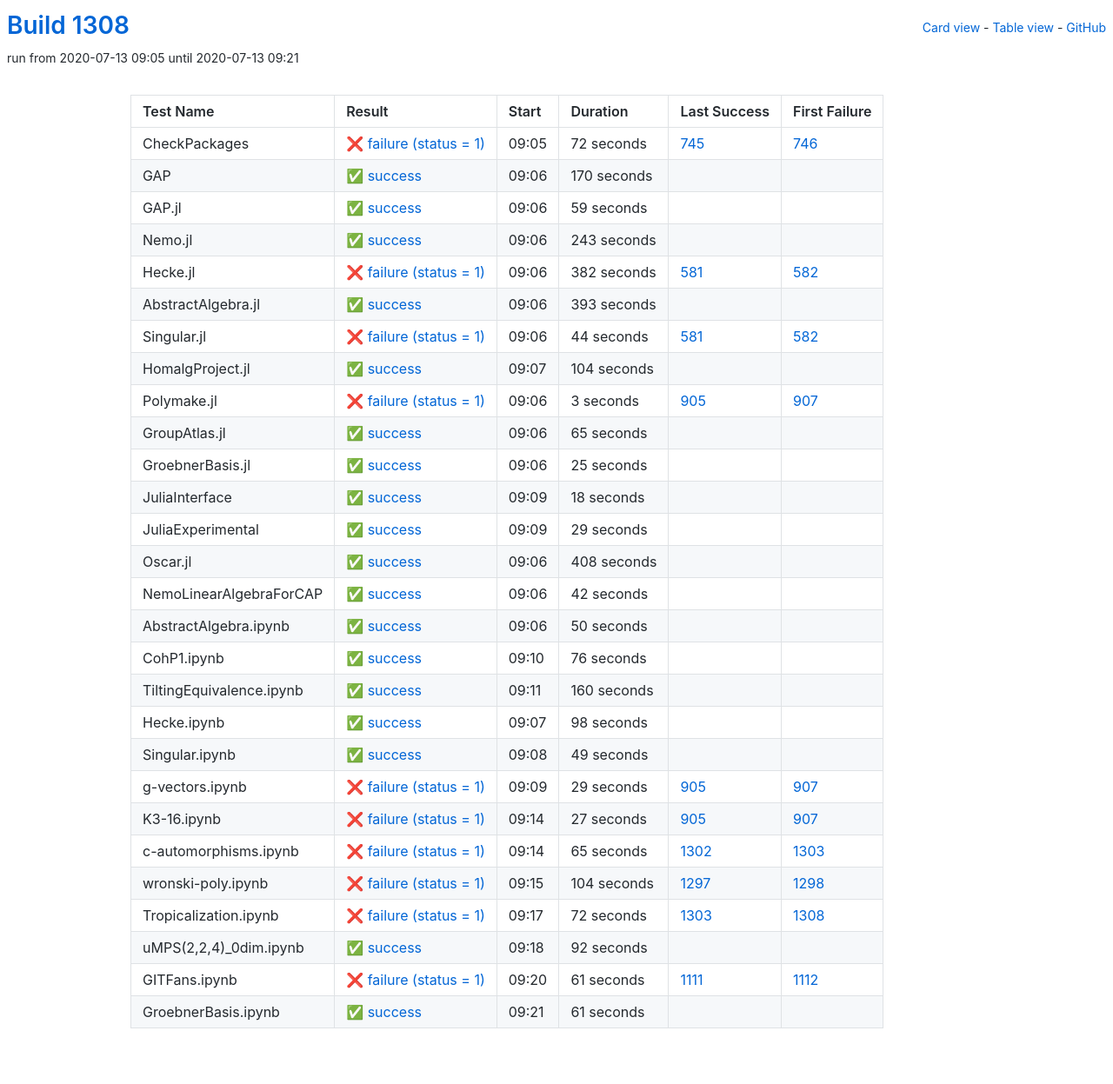
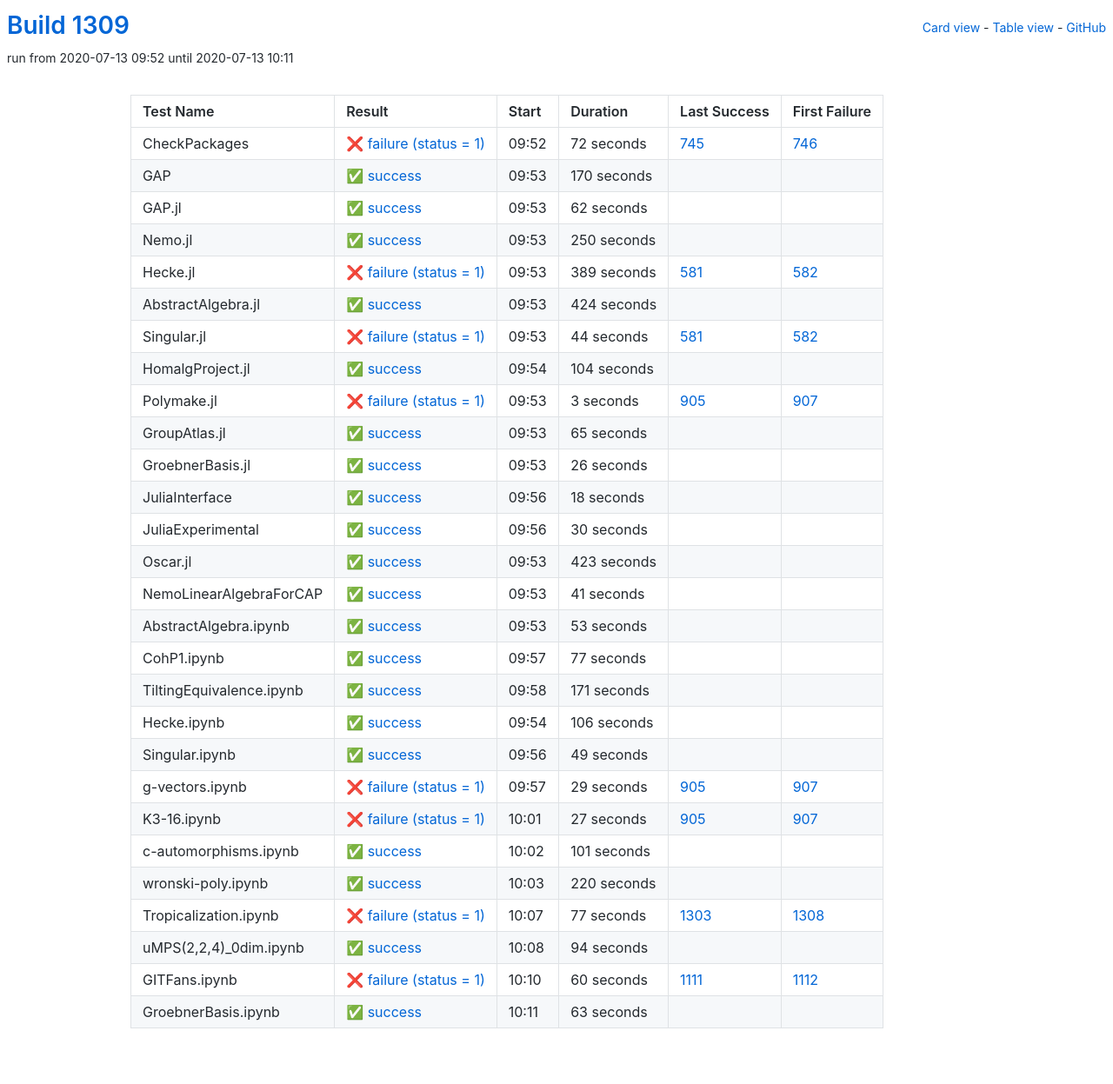
Before and after one commit to oscar-system/oscar-ci-status-1.4, a Jekyll site: the page built from table.html, in a window 1280 px wide. Shown: the whole page at 87% size. Built offline with Jekyll 4.4.1, drawn with Linux system fonts in a browser that asks for light colours.

Commit message:
Build #1309

```diff
--- a/_data/ci.yml
+++ b/_data/ci.yml
@@ -1,6 +1,6 @@
 ---
-build: 1308
-build_url: https://oscarci.mathematik.uni-kl.de/job/oscar-julia-1.4/1308/
+build: 1309
+build_url: https://oscarci.mathematik.uni-kl.de/job/oscar-julia-1.4/1309/
 job: oscar-julia-1.4
 organization: oscar-system
 repo: oscar-ci-status-1.4
@@ -8,8 +8,8 @@ repourl: https://github.com/oscar-system/oscar-ci-status-1.4
 tests:
 - name: CheckPackages
   id: checkpackages
-  log: https://oscarci.mathematik.uni-kl.de/job/oscar-julia-1.4/1308/artifact/logs/build-1308/CheckPackages.log
-  start: 2020-07-13 09:05
+  log: https://oscarci.mathematik.uni-kl.de/job/oscar-julia-1.4/1309/artifact/logs/build-1309/CheckPackages.log
+  start: 2020-07-13 09:52
   success: false
   exitcode: 1
   status: failure
@@ -20,8 +20,8 @@ tests:
   first_failure_url: https://oscarci.mathematik.uni-kl.de/job/oscar-julia-1.4/746/
 - name: GAP
   id: gap
-  log: https://oscarci.mathematik.uni-kl.de/job/oscar-julia-1.4/1308/artifact/logs/build-1308/GAP.log
-  start: 2020-07-13 09:06
+  log: https://oscarci.mathematik.uni-kl.de/job/oscar-julia-1.4/1309/artifact/logs/build-1309/GAP.log
+  start: 2020-07-13 09:53
   success: true
   exitcode: 0
   status: success
@@ -32,56 +32,56 @@ tests:
   first_failure_url:
 - name: GAP.jl
   id: gap-jl
-  log: https://oscarci.mathematik.uni-kl.de/job/oscar-julia-1.4/1308/artifact/logs/build-1308/GAP.jl.log
-  start: 2020-07-13 09:06
+  log: https://oscarci.mathematik.uni-kl.de/job/oscar-julia-1.4/1309/artifact/logs/build-1309/GAP.jl.log
+  start: 2020-07-13 09:53
   success: true
   exitcode: 0
   status: success
-  duration: 59
+  duration: 62
   last_success: false
   last_success_url:
   first_failure: false
   first_failure_url:
 - name: Nemo.jl
   id: nemo-jl
-  log: https://oscarci.mathematik.uni-kl.de/job/oscar-julia-1.4/1308/artifact/logs/build-1308/Nemo.jl.log
-  start: 2020-07-13 09:06
+  log: https://oscarci.mathematik.uni-kl.de/job/oscar-julia-1.4/1309/artifact/logs/build-1309/Nemo.jl.log
+  start: 2020-07-13 09:53
   success: true
   exitcode: 0
   status: success
-  duration: 243
+  duration: 250
   last_success: false
   last_success_url:
   first_failure: false
   first_failure_url:
 - name: Hecke.jl
   id: hecke-jl
-  log: https://oscarci.mathematik.uni-kl.de/job/oscar-julia-1.4/1308/artifact/logs/build-1308/Hecke.jl.log
-  start: 2020-07-13 09:06
+  log: https://oscarci.mathematik.uni-kl.de/job/oscar-julia-1.4/1309/artifact/logs/build-1309/Hecke.jl.log
+  start: 2020-07-13 09:53
   success: false
   exitcode: 1
   status: failure
-  duration: 382
+  duration: 389
   last_success: 581
   last_success_url: https://oscarci.mathematik.uni-kl.de/job/oscar-julia-1.4/581/
   first_failure: 582
   first_failure_url: https://oscarci.mathematik.uni-kl.de/job/oscar-julia-1.4/582/
 - name: AbstractAlgebra.jl
   id: abstractalgebra-jl
-  log: https://oscarci.mathematik.uni-kl.de/job/oscar-julia-1.4/1308/artifact/logs/build-1308/AbstractAlgebra.jl.log
-  start: 2020-07-13 09:06
+  log: https://oscarci.mathematik.uni-kl.de/job/oscar-julia-1.4/1309/artifact/logs/build-1309/AbstractAlgebra.jl.log
+  start: 2020-07-13 09:53
   success: true
   exitcode: 0
   status: success
-  duration: 393
+  duration: 424
   last_success: false
   last_success_url:
   first_failure: false
   first_failure_url:
 - name: Singular.jl
   id: singular-jl
-  log: https://oscarci.mathematik.uni-kl.de/job/oscar-julia-1.4/1308/artifact/logs/build-1308/Singular.jl.log
-  start: 2020-07-13 09:06
+  log: https://oscarci.mathematik.uni-kl.de/job/oscar-julia-1.4/1309/artifact/logs/build-1309/Singular.jl.log
+  start: 2020-07-13 09:53
   success: false
   exitcode: 1
   status: failure
@@ -92,8 +92,8 @@ tests:
   first_failure_url: https://oscarci.mathematik.uni-kl.de/job/oscar-julia-1.4/582/
 - name: HomalgProject.jl
   id: homalgproject-jl
-  log: https://oscarci.mathematik.uni-kl.de/job/oscar-julia-1.4/1308/artifact/logs/build-1308/HomalgProject.jl.log
-  start: 2020-07-13 09:07
+  log: https://oscarci.mathematik.uni-kl.de/job/oscar-julia-1.4/1309/artifact/logs/build-1309/HomalgProject.jl.log
+  start: 2020-07-13 09:54
   success: true
   exitcode: 0
   status: success
@@ -104,8 +104,8 @@ tests:
   first_failure_url:
 - name: Polymake.jl
   id: polymake-jl
-  log: https://oscarci.mathematik.uni-kl.de/job/oscar-julia-1.4/1308/artifact/logs/build-1308/Polymake.jl.log
-  start: 2020-07-13 09:06
+  log: https://oscarci.mathematik.uni-kl.de/job/oscar-julia-1.4/1309/artifact/logs/build-1309/Polymake.jl.log
+  start: 2020-07-13 09:53
   success: false
   exitcode: 1
   status: failure
@@ -116,8 +116,8 @@ tests:
   first_failure_url: https://oscarci.mathematik.uni-kl.de/job/oscar-julia-1.4/907/
 - name: GroupAtlas.jl
   id: groupatlas-jl
-  log: https://oscarci.mathematik.uni-kl.de/job/oscar-julia-1.4/1308/artifact/logs/build-1308/GroupAtlas.jl.log
-  start: 2020-07-13 09:06
+  log: https://oscarci.mathematik.uni-kl.de/job/oscar-julia-1.4/1309/artifact/logs/build-1309/GroupAtlas.jl.log
+  start: 2020-07-13 09:53
   success: true
   exitcode: 0
   status: success
@@ -128,20 +128,20 @@ tests:
   first_failure_url:
 - name: GroebnerBasis.jl
   id: groebnerbasis-jl
-  log: https://oscarci.mathematik.uni-kl.de/job/oscar-julia-1.4/1308/artifact/logs/build-1308/GroebnerBasis.jl.log
-  start: 2020-07-13 09:06
+  log: https://oscarci.mathematik.uni-kl.de/job/oscar-julia-1.4/1309/artifact/logs/build-1309/GroebnerBasis.jl.log
+  start: 2020-07-13 09:53
   success: true
   exitcode: 0
   status: success
-  duration: 25
+  duration: 26
   last_success: false
   last_success_url:
   first_failure: false
   first_failure_url:
 - name: JuliaInterface
   id: juliainterface
-  log: https://oscarci.mathematik.uni-kl.de/job/oscar-julia-1.4/1308/artifact/logs/build-1308/JuliaInterface.log
-  start: 2020-07-13 09:09
+  log: https://oscarci.mathematik.uni-kl.de/job/oscar-julia-1.4/1309/artifact/logs/build-1309/JuliaInterface.log
+  start: 2020-07-13 09:56
   success: true
   exitcode: 0
   status: success
@@ -152,92 +152,92 @@ tests:
   first_failure_url:
 - name: JuliaExperimental
   id: juliaexperimental
-  log: https://oscarci.mathematik.uni-kl.de/job/oscar-julia-1.4/1308/artifact/logs/build-1308/JuliaExperimental.log
-  start: 2020-07-13 09:09
+  log: https://oscarci.mathematik.uni-kl.de/job/oscar-julia-1.4/1309/artifact/logs/build-1309/JuliaExperimental.log
+  start: 2020-07-13 09:56
   success: true
   exitcode: 0
   status: success
-  duration: 29
+  duration: 30
   last_success: false
   last_success_url:
   first_failure: false
   first_failure_url:
 - name: Oscar.jl
   id: oscar-jl
-  log: https://oscarci.mathematik.uni-kl.de/job/oscar-julia-1.4/1308/artifact/logs/build-1308/Oscar.jl.log
-  start: 2020-07-13 09:06
+  log: https://oscarci.mathematik.uni-kl.de/job/oscar-julia-1.4/1309/artifact/logs/build-1309/Oscar.jl.log
+  start: 2020-07-13 09:53
   success: true
   exitcode: 0
   status: success
-  duration: 408
+  duration: 423
   last_success: false
   last_success_url:
   first_failure: false
   first_failure_url:
 - name: NemoLinearAlgebraForCAP
   id: nemolinearalgebraforcap
-  log: https://oscarci.mathematik.uni-kl.de/job/oscar-julia-1.4/1308/artifact/logs/build-1308/NemoLinearAlgebraForCAP.log
-  start: 2020-07-13 09:06
+  log: https://oscarci.mathematik.uni-kl.de/job/oscar-julia-1.4/1309/artifact/logs/build-1309/NemoLinearAlgebraForCAP.log
+  start: 2020-07-13 09:53
   success: true
   exitcode: 0
   status: success
-  duration: 42
+  duration: 41
   last_success: false
   last_success_url:
   first_failure: false
   first_failure_url:
 - name: AbstractAlgebra.ipynb
   id: abstractalgebra-ipynb
-  log: https://oscarci.mathematik.uni-kl.de/job/oscar-julia-1.4/1308/artifact/logs/build-1308/AbstractAlgebra.ipynb.log
-  start: 2020-07-13 09:06
+  log: https://oscarci.mathematik.uni-kl.de/job/oscar-julia-1.4/1309/artifact/logs/build-1309/AbstractAlgebra.ipynb.log
+  start: 2020-07-13 09:53
   success: true
   exitcode: 0
   status: success
-  duration: 50
+  duration: 53
   last_success: false
   last_success_url:
   first_failure: false
   first_failure_url:
 - name: CohP1.ipynb
   id: cohp1-ipynb
-  log: https://oscarci.mathematik.uni-kl.de/job/oscar-julia-1.4/1308/artifact/logs/build-1308/CohP1.ipynb.log
-  start: 2020-07-13 09:10
+  log: https://oscarci.mathematik.uni-kl.de/job/oscar-julia-1.4/1309/artifact/logs/build-1309/CohP1.ipynb.log
+  start: 2020-07-13 09:57
   success: true
   exitcode: 0
   status: success
-  duration: 76
+  duration: 77
   last_success: false
   last_success_url:
   first_failure: false
   first_failure_url:
 - name: TiltingEquivalence.ipynb
   id: tiltingequivalence-ipynb
-  log: https://oscarci.mathematik.uni-kl.de/job/oscar-julia-1.4/1308/artifact/logs/build-1308/TiltingEquivalence.ipynb.log
-  start: 2020-07-13 09:11
+  log: https://oscarci.mathematik.uni-kl.de/job/oscar-julia-1.4/1309/artifact/logs/build-1309/TiltingEquivalence.ipynb.log
+  start: 2020-07-13 09:58
   success: true
   exitcode: 0
   status: success
-  duration: 160
+  duration: 171
   last_success: false
   last_success_url:
   first_failure: false
   first_failure_url:
 - name: Hecke.ipynb
   id: hecke-ipynb
-  log: https://oscarci.mathematik.uni-kl.de/job/oscar-julia-1.4/1308/artifact/logs/build-1308/Hecke.ipynb.log
-  start: 2020-07-13 09:07
+  log: https://oscarci.mathematik.uni-kl.de/job/oscar-julia-1.4/1309/artifact/logs/build-1309/Hecke.ipynb.log
+  start: 2020-07-13 09:54
   success: true
   exitcode: 0
   status: success
-  duration: 98
+  duration: 106
   last_success: false
   last_success_url:
   first_failure: false
   first_failure_url:
 - name: Singular.ipynb
   id: singular-ipynb
-  log: https://oscarci.mathematik.uni-kl.de/job/oscar-julia-1.4/1308/artifact/logs/build-1308/Singular.ipynb.log
-  start: 2020-07-13 09:08
+  log: https://oscarci.mathematik.uni-kl.de/job/oscar-julia-1.4/1309/artifact/logs/build-1309/Singular.ipynb.log
+  start: 2020-07-13 09:56
   success: true
   exitcode: 0
   status: success
@@ -248,8 +248,8 @@ tests:
   first_failure_url:
 - name: g-vectors.ipynb
   id: g-vectors-ipynb
-  log: https://oscarci.mathematik.uni-kl.de/job/oscar-julia-1.4/1308/artifact/logs/build-1308/g-vectors.ipynb.log
-  start: 2020-07-13 09:09
+  log: https://oscarci.mathematik.uni-kl.de/job/oscar-julia-1.4/1309/artifact/logs/build-1309/g-vectors.ipynb.log
+  start: 2020-07-13 09:57
   success: false
   exitcode: 1
   status: failure
@@ -260,8 +260,8 @@ tests:
   first_failure_url: https://oscarci.mathematik.uni-kl.de/job/oscar-julia-1.4/907/
 - name: K3-16.ipynb
   id: k3-16-ipynb
-  log: https://oscarci.mathematik.uni-kl.de/job/oscar-julia-1.4/1308/artifact/logs/build-1308/K3-16.ipynb.log
-  start: 2020-07-13 09:14
+  log: https://oscarci.mathematik.uni-kl.de/job/oscar-julia-1.4/1309/artifact/logs/build-1309/K3-16.ipynb.log
+  start: 2020-07-13 10:01
   success: false
   exitcode: 1
   status: failure
@@ -272,72 +272,72 @@ tests:
   first_failure_url: https://oscarci.mathematik.uni-kl.de/job/oscar-julia-1.4/907/
 - name: c-automorphisms.ipynb
   id: c-automorphisms-ipynb
-  log: https://oscarci.mathematik.uni-kl.de/job/oscar-julia-1.4/1308/artifact/logs/build-1308/c-automorphisms.ipynb.log
-  start: 2020-07-13 09:14
+  log: https://oscarci.mathematik.uni-kl.de/job/oscar-julia-1.4/1309/artifact/logs/build-1309/c-automorphisms.ipynb.log
+  start: 2020-07-13 10:02
+  success: true
+  exitcode: 0
+  status: success
+  duration: 101
+  last_success: false
+  last_success_url:
+  first_failure: false
+  first_failure_url:
+- name: wronski-poly.ipynb
+  id: wronski-poly-ipynb
+  log: https://oscarci.mathematik.uni-kl.de/job/oscar-julia-1.4/1309/artifact/logs/build-1309/wronski-poly.ipynb.log
+  start: 2020-07-13 10:03
+  success: true
+  exitcode: 0
+  status: success
+  duration: 220
+  last_success: false
+  last_success_url:
+  first_failure: false
+  first_failure_url:
+- name: Tropicalization.ipynb
+  id: tropicalization-ipynb
+  log: https://oscarci.mathematik.uni-kl.de/job/oscar-julia-1.4/1309/artifact/logs/build-1309/Tropicalization.ipynb.log
+  start: 2020-07-13 10:07
   success: false
   exitcode: 1
   status: failure
-  duration: 65
-  last_success: 1302
-  last_success_url: https://oscarci.mathematik.uni-kl.de/job/oscar-julia-1.4/1302/
-  first_failure: 1303
-  first_failure_url: https://oscarci.mathematik.uni-kl.de/job/oscar-julia-1.4/1303/
-- name: wronski-poly.ipynb
-  id: wronski-poly-ipynb
-  log: https://oscarci.mathematik.uni-kl.de/job/oscar-julia-1.4/1308/artifact/logs/build-1308/wronski-poly.ipynb.log
-  start: 2020-07-13 09:15
-  success: false
-  exitcode: 1
-  status: failure
-  duration: 104
-  last_success: 1297
-  last_success_url: https://oscarci.mathematik.uni-kl.de/job/oscar-julia-1.4/1297/
-  first_failure: 1298
-  first_failure_url: https://oscarci.mathematik.uni-kl.de/job/oscar-julia-1.4/1298/
-- name: Tropicalization.ipynb
-  id: tropicalization-ipynb
-  log: https://oscarci.mathematik.uni-kl.de/job/oscar-julia-1.4/1308/artifact/logs/build-1308/Tropicalization.ipynb.log
-  start: 2020-07-13 09:17
-  success: false
-  exitcode: 1
-  status: failure
-  duration: 72
+  duration: 77
   last_success: 1303
   last_success_url: https://oscarci.mathematik.uni-kl.de/job/oscar-julia-1.4/1303/
   first_failure: 1308
   first_failure_url: https://oscarci.mathematik.uni-kl.de/job/oscar-julia-1.4/1308/
 - name: uMPS(2,2,4)_0dim.ipynb
   id: umps-2-2-4-0dim-ipynb
-  log: https://oscarci.mathematik.uni-kl.de/job/oscar-julia-1.4/1308/artifact/logs/build-1308/uMPS-2-2-4-_0dim.ipynb.log
-  start: 2020-07-13 09:18
+  log: https://oscarci.mathematik.uni-kl.de/job/oscar-julia-1.4/1309/artifact/logs/build-1309/uMPS-2-2-4-_0dim.ipynb.log
+  start: 2020-07-13 10:08
   success: true
   exitcode: 0
   status: success
-  duration: 92
+  duration: 94
   last_success: false
   last_success_url:
   first_failure: false
   first_failure_url:
 - name: GITFans.ipynb
   id: gitfans-ipynb
-  log: https://oscarci.mathematik.uni-kl.de/job/oscar-julia-1.4/1308/artifact/logs/build-1308/GITFans.ipynb.log
-  start: 2020-07-13 09:20
+  log: https://oscarci.mathematik.uni-kl.de/job/oscar-julia-1.4/1309/artifact/logs/build-1309/GITFans.ipynb.log
+  start: 2020-07-13 10:10
   success: false
   exitcode: 1
   status: failure
-  duration: 61
+  duration: 60
   last_success: 1111
   last_success_url: https://oscarci.mathematik.uni-kl.de/job/oscar-julia-1.4/1111/
   first_failure: 1112
   first_failure_url: https://oscarci.mathematik.uni-kl.de/job/oscar-julia-1.4/1112/
 - name: GroebnerBasis.ipynb
   id: groebnerbasis-ipynb
-  log: https://oscarci.mathematik.uni-kl.de/job/oscar-julia-1.4/1308/artifact/logs/build-1308/GroebnerBasis.ipynb.log
-  start: 2020-07-13 09:21
+  log: https://oscarci.mathematik.uni-kl.de/job/oscar-julia-1.4/1309/artifact/logs/build-1309/GroebnerBasis.ipynb.log
+  start: 2020-07-13 10:11
   success: true
   exitcode: 0
   status: success
-  duration: 61
+  duration: 63
   last_success: false
   last_success_url:
   first_failure: false
```
Also changed, not shown: README.md.
